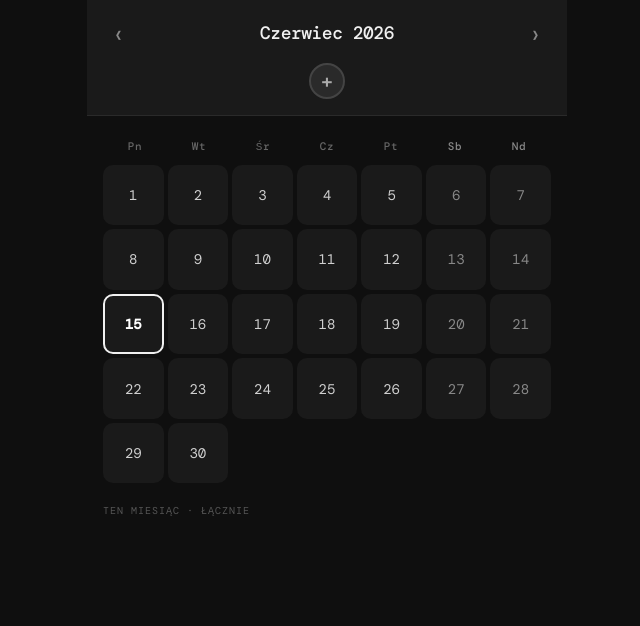
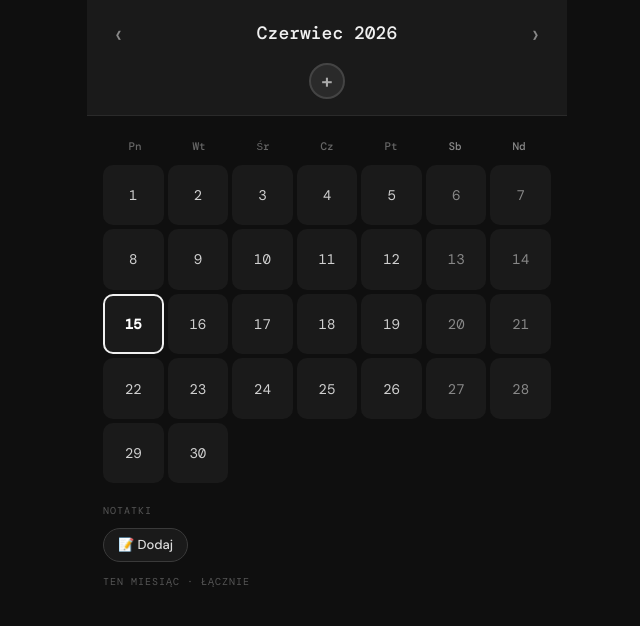
Before and after one commit to nastslay/tickcal, a React (Vite) app: page / in a window 1280 px wide. Shown: the top 626 px of the page, without its empty margins (313-953 px from the left). Built offline with nearby package versions, Linux system fonts and the light colour scheme.

Commit message:
Aktualizacja funkcji X lub poprawka wyglądu

```diff
--- a/src/App.jsx
+++ b/src/App.jsx
@@ -1,19 +1,21 @@
 import { useState, useEffect, useRef } from "react";
 
-// Predefiniowana paleta kolorów (sztywno zakodowane, użytkownik nie wybiera dowolnego koloru)
+// --------------------------------------------------------------
+// BARDZIEJ JASKRAWA PALETA
+// --------------------------------------------------------------
 const MASTER_PALETTE = [
-  { hex: "#E8C547", defaultLabel: "Żółty" },
-  { hex: "#5B9BF0", defaultLabel: "Niebieski" },
-  { hex: "#F07373", defaultLabel: "Czerwony" },
-  { hex: "#6DCF8E", defaultLabel: "Zielony" },
-  { hex: "#C56CE8", defaultLabel: "Fioletowy" },
-  { hex: "#F09B42", defaultLabel: "Pomarańczowy" },
-  { hex: "#F27EA8", defaultLabel: "Różowy" },
-  { hex: "#8B5A2B", defaultLabel: "Brązowy" },
+  { hex: "#FFD966", defaultLabel: "Task" },
+  { hex: "#4D9EFF", defaultLabel: "Task" },
+  { hex: "#FF6B6B", defaultLabel: "Task" },
+  { hex: "#6BCB77", defaultLabel: "Task" },
+  { hex: "#D96CFF", defaultLabel: "Task" },
+  { hex: "#FFB347", defaultLabel: "Task" },
+  { hex: "#FF80B3", defaultLabel: "Task" },
+  { hex: "#B5835A", defaultLabel: "Task" },
 ];
 
 const MAX_COLORS = 6;
-const STORAGE_KEY = "tickcal_v3";
+const STORAGE_KEY = "tickcal_v5";
 
 function loadState() {
   try {
@@ -29,7 +31,6 @@ function saveState(state) {
   localStorage.setItem(STORAGE_KEY, JSON.stringify(state));
 }
 
-// Migracja starych danych (pojedynczy kolor na dzień -> tablica)
 function migrateTicks(oldTicks) {
   if (!oldTicks) return {};
   const newTicks = {};
@@ -64,60 +65,68 @@ export default function App() {
   const today = new Date();
   const [viewYear, setViewYear] = useState(today.getFullYear());
   const [viewMonth, setViewMonth] = useState(today.getMonth());
-  const [activeColors, setActiveColors] = useState([]);   // tablica obiektów kolorów z unikalnym id
+  const [activeColors, setActiveColors] = useState([]);
   const [activeColorId, setActiveColorId] = useState(null);
-  const [ticks, setTicks] = useState({});   // "YYYY-MM-DD" -> array of color ids
-  const [labels, setLabels] = useState({}); // colorId -> custom label
+  const [ticks, setTicks] = useState({});
+  const [labels, setLabels] = useState({});
   const [editingLabel, setEditingLabel] = useState(null);
   const [labelDraft, setLabelDraft] = useState("");
   const [showAddPalette, setShowAddPalette] = useState(false);
   const addButtonRef = useRef(null);
 
-  // Inicjalizacja: wczytaj z localStorage lub ustaw domyślne 4 kolory
+  // Notatki
+  const [notes, setNotes] = useState({});
+  const [selectedDate, setSelectedDate] = useState(null);
+  const [showNoteModal, setShowNoteModal] = useState(false);
+  const [noteDraft, setNoteDraft] = useState("");
+
+  // Inicjalizacja
   useEffect(() => {
     const saved = loadState();
     if (saved) {
       if (saved.activeColors && Array.isArray(saved.activeColors)) {
         setActiveColors(saved.activeColors);
       } else {
-        // Domyślnie pierwsze 4 kolory z palety
         const defaultColors = MASTER_PALETTE.slice(0, 4).map((c, idx) => ({
           ...c,
-          id: idx + 1, // stare ID dla kompatybilności
+          id: idx + 1,
+          defaultLabel: `Task ${idx + 1}`,
         }));
         setActiveColors(defaultColors);
+        const initialLabels = {};
+        defaultColors.forEach(c => { initialLabels[c.id] = c.defaultLabel; });
+        setLabels(initialLabels);
       }
-      if (saved.ticks) {
-        setTicks(migrateTicks(saved.ticks));
-      }
-      if (saved.labels) {
-        setLabels(saved.labels);
-      }
-      if (saved.activeColorId) {
-        setActiveColorId(saved.activeColorId);
-      }
+      if (saved.ticks) setTicks(migrateTicks(saved.ticks));
+      if (saved.labels) setLabels(prev => ({ ...prev, ...saved.labels }));
+      if (saved.activeColorId) setActiveColorId(saved.activeColorId);
+      if (saved.notes) setNotes(saved.notes);
+      if (saved.selectedDate) setSelectedDate(saved.selectedDate);
     } else {
-      // Brak zapisanych danych – ustaw domyślne 4 kolory
       const defaultColors = MASTER_PALETTE.slice(0, 4).map((c, idx) => ({
         ...c,
         id: idx + 1,
+        defaultLabel: `Task ${idx + 1}`,
       }));
       setActiveColors(defaultColors);
+      const initialLabels = {};
+      defaultColors.forEach(c => { initialLabels[c.id] = c.defaultLabel; });
+      setLabels(initialLabels);
       if (defaultColors.length > 0) setActiveColorId(defaultColors[0].id);
     }
   }, []);
 
-  // Zapisz do localStorage przy każdej zmianie
   useEffect(() => {
     saveState({
       activeColors,
       ticks,
       labels,
       activeColorId,
+      notes,
+      selectedDate,
     });
-  }, [activeColors, ticks, labels, activeColorId]);
+  }, [activeColors, ticks, labels, activeColorId, notes, selectedDate]);
 
-  // Upewnij się, że aktywny kolor istnieje
   useEffect(() => {
     const exists = activeColors.some(c => c.id === activeColorId);
     if (!exists && activeColors.length > 0) {
@@ -148,6 +157,7 @@ export default function App() {
       }
       return { ...prev, [key]: newColors };
     });
+    setSelectedDate(key);
   }
 
   function getLabel(colorId) {
@@ -166,25 +176,19 @@ export default function App() {
     }
   }
 
-  // Liczniki dla aktualnego miesiąca
   const counts = {};
   activeColors.forEach(c => { counts[c.id] = 0; });
   Object.entries(ticks).forEach(([key, colorIds]) => {
     const [y, m] = key.split("-").map(Number);
     if (y === viewYear && m === viewMonth + 1) {
-      colorIds.forEach(cid => {
-        counts[cid] = (counts[cid] || 0) + 1;
-      });
+      colorIds.forEach(cid => { counts[cid] = (counts[cid] || 0) + 1; });
     }
   });
 
-  // Liczniki ogółem
   const totalCounts = {};
   activeColors.forEach(c => { totalCounts[c.id] = 0; });
   Object.values(ticks).forEach(colorIds => {
-    colorIds.forEach(cid => {
-      totalCounts[cid] = (totalCounts[cid] || 0) + 1;
-    });
+    colorIds.forEach(cid => { totalCounts[cid] = (totalCounts[cid] || 0) + 1; });
   });
 
   function prevMonth() {
@@ -196,14 +200,12 @@ export default function App() {
     else setViewMonth(m => m + 1);
   }
 
-  // Dodawanie koloru z predefiniowanej palety
   function addColorFromPalette(paletteColor) {
     if (activeColors.length >= MAX_COLORS) {
       alert(`Możesz dodać maksymalnie ${MAX_COLORS} kolorów.`);
       setShowAddPalette(false);
       return;
     }
-    // Sprawdź czy kolor o takim hex już istnieje (opcjonalnie – można dodać ten sam kolor? Zakładamy, że nie)
     const alreadyExists = activeColors.some(c => c.hex === paletteColor.hex);
     if (alreadyExists) {
       alert("Ten kolor jest już dodany.");
@@ -211,12 +213,11 @@ export default function App() {
       return;
     }
     const newId = Date.now();
-    const newColor = {
-      ...paletteColor,
-      id: newId,
-    };
+    const nextNumber = activeColors.length + 1;
+    const newLabel = `Task ${nextNumber}`;
+    const newColor = { ...paletteColor, id: newId, defaultLabel: newLabel };
     setActiveColors(prev => [...prev, newColor]);
-    setLabels(prev => ({ ...prev, [newId]: paletteColor.defaultLabel }));
+    setLabels(prev => ({ ...prev, [newId]: newLabel }));
     setActiveColorId(newId);
     setShowAddPalette(false);
   }
@@ -226,50 +227,91 @@ export default function App() {
       alert("Musi pozostać przynajmniej jeden kolor.");
       return;
     }
-    const colorToDelete = activeColors.find(c => c.id === colorId);
-    if (!colorToDelete) return;
-    const confirmMsg = `Usunąć kolor "${getLabel(colorId)}"? Wszystkie oznaczenia tym kolorem znikną.`;
-    if (!window.confirm(confirmMsg)) return;
-
-    // Usuń z listy aktywnych kolorów
+    if (!window.confirm(`Usunąć kolor "${getLabel(colorId)}"? Wszystkie oznaczenia znikną.`)) return;
     setActiveColors(prev => prev.filter(c => c.id !== colorId));
-    // Usuń z wszystkich ticków
     setTicks(prev => {
       const newTicks = {};
       for (const [date, colorIds] of Object.entries(prev)) {
         const filtered = colorIds.filter(id => id !== colorId);
-        if (filtered.length > 0) {
-          newTicks[date] = filtered;
-        }
+        if (filtered.length) newTicks[date] = filtered;
       }
       return newTicks;
     });
-    // Usuń etykietę
     setLabels(prev => {
       const { [colorId]: _, ...rest } = prev;
       return rest;
     });
-    // Aktywny kolor zostanie automatycznie zaktualizowany przez useEffect
   }
 
-  // Nieużywane kolory z palety (których nie ma w activeColors)
   const unusedColors = MASTER_PALETTE.filter(
-    masterColor => !activeColors.some(active => active.hex === masterColor.hex)
+    master => !activeColors.some(active => active.hex === master.hex)
   );
 
-  // Zamknięcie palety po kliknięciu poza nią
   useEffect(() => {
     function handleClickOutside(event) {
       if (addButtonRef.current && !addButtonRef.current.contains(event.target)) {
         const paletteDiv = document.getElementById("add-palette-panel");
-        if (paletteDiv && !paletteDiv.contains(event.target)) {
-          setShowAddPalette(false);
-        }
+        if (paletteDiv && !paletteDiv.contains(event.target)) setShowAddPalette(false);
       }
     }
     document.addEventListener("mousedown", handleClickOutside);
     return () => document.removeEventListener("mousedown", handleClickOutside);
   }, []);
+
+  // Notatki - funkcje
+  function openNoteModal() {
+    if (!selectedDate) {
+      alert("Najpierw kliknij na dowolny dzień w kalendarzu.");
+      return;
+    }
+    const existingNote = notes[selectedDate] || "";
+    setNoteDraft(existingNote);
+    setShowNoteModal(true);
+  }
+
+  function saveNote() {
+    if (!selectedDate) return;
+    if (noteDraft.trim() === "") {
+      setNotes(prev => {
+        const { [selectedDate]: _, ...rest } = prev;
+        return rest;
+      });
+    } else {
+      setNotes(prev => ({ ...prev, [selectedDate]: noteDraft.trim() }));
+    }
+    setShowNoteModal(false);
+    setNoteDraft("");
+  }
+
+  function viewNote() {
+    if (!selectedDate) {
+      alert("Najpierw kliknij na dzień.");
+      return;
+    }
+    const note = notes[selectedDate];
+    if (!note) {
+      alert("Brak notatki dla tego dnia.");
+    } else {
+      alert(`Notatka z dnia ${selectedDate}:\n\n${note}`);
+    }
+  }
+
+  function deleteNote() {
+    if (!selectedDate) {
+      alert("Najpierw kliknij na dzień.");
+      return;
+    }
+    if (!notes[selectedDate]) {
+      alert("Brak notatki do usunięcia.");
+      return;
+    }
+    if (window.confirm("Czy na pewno usunąć notatkę?")) {
+      setNotes(prev => {
+        const { [selectedDate]: _, ...rest } = prev;
+        return rest;
+      });
+    }
+  }
 
   // Generowanie siatki kalendarza
   const cells = [];
@@ -278,10 +320,10 @@ export default function App() {
   while (cells.length % 7 !== 0) cells.push(null);
 
   const isToday = (d) =>
-    d &&
-    viewYear === today.getFullYear() &&
-    viewMonth === today.getMonth() &&
-    d === today.getDate();
+    d && viewYear === today.getFullYear() && viewMonth === today.getMonth() && d === today.getDate();
+
+  // Czy dla wybranego dnia istnieje notatka?
+  const hasNoteForSelected = selectedDate && notes[selectedDate];
 
   return (
     <div style={{ maxWidth: 480, margin: "0 auto", padding: "0 0 40px" }}>
@@ -294,16 +336,14 @@ export default function App() {
         top: 0,
         zIndex: 10,
       }}>
-        {/* Nawigacja miesiąca */}
         <div style={{ display: "flex", alignItems: "center", justifyContent: "space-between", marginBottom: 16 }}>
           <button onClick={prevMonth} style={navBtnStyle}>‹</button>
-          <span style={{ fontFamily: "'DM Mono', monospace", fontSize: 18, fontWeight: 500, letterSpacing: "-0.5px" }}>
+          <span style={{ fontFamily: "'DM Mono', monospace", fontSize: 18, fontWeight: 500 }}>
             {MONTHS_PL[viewMonth]} {viewYear}
           </span>
           <button onClick={nextMonth} style={navBtnStyle}>›</button>
         </div>
 
-        {/* Kółka kolorów + przycisk dodawania */}
         <div style={{ display: "flex", gap: 8, justifyContent: "center", flexWrap: "wrap", alignItems: "center", position: "relative" }}>
           {activeColors.map(c => (
             <button
@@ -317,8 +357,8 @@ export default function App() {
                 border: activeColorId === c.id ? `3px solid #fff` : "3px solid transparent",
                 outline: activeColorId === c.id ? `2px solid ${c.hex}` : "none",
                 cursor: "pointer",
+                transform: activeColorId === c.id ? "scale(1.2)" : "scale(1)",
                 transition: "transform 0.15s, outline 0.15s",
-                transform: activeColorId === c.id ? "scale(1.2)" : "scale(1)",
               }}
             />
           ))}
@@ -338,15 +378,11 @@ export default function App() {
                 display: "flex",
                 alignItems: "center",
                 justifyContent: "center",
-                transition: "background 0.1s",
               }}
-              title="Dodaj kolor z palety (max 6)"
             >
               +
             </button>
           )}
-
-          {/* Panel wyboru koloru z palety */}
           {showAddPalette && unusedColors.length > 0 && (
             <div
               id="add-palette-panel"
@@ -380,7 +416,6 @@ export default function App() {
                     background: color.hex,
                     border: "2px solid #fff",
                     cursor: "pointer",
-                    transition: "transform 0.1s",
                   }}
                   title={color.defaultLabel}
                 />
@@ -401,7 +436,6 @@ export default function App() {
               color: d === "Sb" || d === "Nd" ? "#888" : "#666",
               padding: "6px 0",
               fontFamily: "'DM Mono', monospace",
-              letterSpacing: "0.05em",
             }}>{d}</div>
           ))}
         </div>
@@ -415,8 +449,8 @@ export default function App() {
             const today_ = isToday(day);
             const colIndex = i % 7;
             const isWeekend = colIndex === 5 || colIndex === 6;
+            const hasNote = !!notes[key];
 
-            // Podziel kropki na dwa rzędy (maksymalnie 3 w rzędzie)
             const row1 = colorHexes.slice(0, 3);
             const row2 = colorHexes.slice(3, 6);
 
@@ -435,8 +469,8 @@ export default function App() {
                   alignItems: "center",
                   justifyContent: "center",
                   gap: 4,
+                  position: "relative",
                   transition: "background 0.12s, transform 0.1s",
-                  position: "relative",
                   WebkitTapHighlightColor: "transparent",
                 }}
                 onTouchStart={e => e.currentTarget.style.transform = "scale(0.93)"}
@@ -444,6 +478,18 @@ export default function App() {
                 onMouseDown={e => e.currentTarget.style.transform = "scale(0.93)"}
                 onMouseUp={e => e.currentTarget.style.transform = "scale(1)"}
               >
+                {hasNote && (
+                  <div style={{
+                    position: "absolute",
+                    top: 0,
+                    left: 0,
+                    width: "100%",
+                    height: 4,
+                    backgroundColor: "#ff4d4d",
+                    borderTopLeftRadius: 8,
+                    borderTopRightRadius: 8,
+                  }} />
+                )}
                 <span style={{
                   fontSize: 14,
                   fontWeight: today_ ? 600 : 400,
@@ -454,18 +500,18 @@ export default function App() {
                   {day}
                 </span>
                 {colorHexes.length > 0 && (
-                  <div style={{ display: "flex", flexDirection: "column", gap: 2, alignItems: "center" }}>
+                  <div style={{ display: "flex", flexDirection: "column", gap: 3, alignItems: "center" }}>
                     {row1.length > 0 && (
-                      <div style={{ display: "flex", gap: 2, justifyContent: "center" }}>
+                      <div style={{ display: "flex", gap: 3, justifyContent: "center" }}>
                         {row1.map((hex, idx) => (
-                          <div key={idx} style={{ width: 6, height: 6, borderRadius: "50%", background: hex }} />
+                          <div key={idx} style={{ width: 9, height: 9, borderRadius: "50%", background: hex }} />
                         ))}
                       </div>
                     )}
                     {row2.length > 0 && (
-                      <div style={{ display: "flex", gap: 2, justifyContent: "center" }}>
+                      <div style={{ display: "flex", gap: 3, justifyContent: "center" }}>
                         {row2.map((hex, idx) => (
-                          <div key={idx} style={{ width: 6, height: 6, borderRadius: "50%", background: hex }} />
+                          <div key={idx} style={{ width: 9, height: 9, borderRadius: "50%", background: hex }} />
                         ))}
                       </div>
                     )}
@@ -477,8 +523,46 @@ export default function App() {
         </div>
       </div>
 
-      {/* Lista kolorów z licznikami i przyciskami usuwania */}
+      {/* Panel notatek – przyciski w jednej linii, nieco większe */}
       <div style={{ padding: "20px 16px 0" }}>
+        <div style={{
+          fontFamily: "'DM Mono', monospace",
+          fontSize: 10,
+          color: "#555",
+          letterSpacing: "0.1em",
+          marginBottom: 10,
+          textTransform: "uppercase",
+        }}>
+          Notatki
+        </div>
+        <div style={{
+          display: "flex",
+          gap: 10,
+          flexWrap: "nowrap",
+          overflowX: "auto",
+          marginBottom: 12,
+        }}>
+          <button onClick={openNoteModal} style={noteButtonStyle}>
+            {hasNoteForSelected ? "✏️ Edytuj" : "📝 Dodaj"}
+          </button>
+          {hasNoteForSelected && (
+            <button onClick={viewNote} style={noteButtonStyle}>👁️ Zobacz</button>
+          )}
+          {hasNoteForSelected && (
+            <button onClick={deleteNote} style={{ ...noteButtonStyle, background: "#3a1a1a", borderColor: "#a00" }}>
+              🗑️ Usuń
+            </button>
+          )}
+        </div>
+        {selectedDate && (
+          <div style={{ fontSize: 12, color: "#888", marginBottom: 12 }}>
+            Wybrany dzień: {selectedDate}
+          </div>
+        )}
+      </div>
+
+      {/* Lista kolorów z licznikami */}
+      <div style={{ padding: "0 16px" }}>
         <div style={{
           fontFamily: "'DM Mono', monospace",
           fontSize: 10,
@@ -504,7 +588,6 @@ export default function App() {
               onClick={() => setActiveColorId(c.id)}
             >
               <div style={{ width: 12, height: 12, borderRadius: "50%", background: c.hex, flexShrink: 0 }} />
-
               {editingLabel === c.id ? (
                 <input
                   autoFocus
@@ -522,7 +605,6 @@ export default function App() {
                     outline: "none",
                     color: "#f0f0f0",
                     fontSize: 14,
-                    fontFamily: "'DM Sans', sans-serif",
                     padding: "2px 0",
                   }}
                 />
@@ -530,48 +612,26 @@ export default function App() {
                 <span
                   style={{ flex: 1, fontSize: 14, color: "#c0c0c0" }}
                   onDoubleClick={e => { e.stopPropagation(); startEditLabel(c.id); }}
-                  title="Kliknij dwukrotnie, aby edytować etykietę"
+                  title="Kliknij dwukrotnie, aby edytować"
                 >
                   {getLabel(c.id)}
                   <span style={{ fontSize: 10, color: "#444", marginLeft: 6 }}>(2× klik)</span>
                 </span>
               )}
-
               <div style={{ display: "flex", gap: 8, alignItems: "center" }}>
-                <span style={{
-                  fontFamily: "'DM Mono', monospace",
-                  fontSize: 18,
-                  fontWeight: 500,
-                  color: c.hex,
-                  minWidth: 28,
-                  textAlign: "right",
-                }}>
+                <span style={{ fontFamily: "'DM Mono', monospace", fontSize: 18, fontWeight: 500, color: c.hex, minWidth: 28, textAlign: "right" }}>
                   {counts[c.id] || 0}
                 </span>
                 <span style={{ color: "#333", fontSize: 12 }}>·</span>
-                <span style={{
-                  fontFamily: "'DM Mono', monospace",
-                  fontSize: 13,
-                  color: "#555",
-                  minWidth: 24,
-                  textAlign: "right",
-                }}>
+                <span style={{ fontFamily: "'DM Mono', monospace", fontSize: 13, color: "#555", minWidth: 24, textAlign: "right" }}>
                   {totalCounts[c.id] || 0}
                 </span>
               </div>
-
               <button
                 onClick={(e) => { e.stopPropagation(); deleteColor(c.id); }}
                 style={{
-                  background: "none",
-                  border: "none",
-                  color: "#666",
-                  fontSize: 16,
-                  cursor: "pointer",
-                  padding: "0 4px",
-                  borderRadius: 20,
-                  transition: "color 0.1s",
-                  fontWeight: "bold",
+                  background: "none", border: "none", color: "#666", fontSize: 16, cursor: "pointer",
+                  padding: "0 4px", borderRadius: 20, transition: "color 0.1s", fontWeight: "bold",
                 }}
                 onMouseEnter={e => e.currentTarget.style.color = "#ff8888"}
                 onMouseLeave={e => e.currentTarget.style.color = "#666"}
@@ -583,17 +643,63 @@ export default function App() {
           ))}
         </div>
       </div>
+
+      {/* Modal notatki */}
+      {showNoteModal && (
+        <div style={{
+          position: "fixed", top: 0, left: 0, right: 0, bottom: 0,
+          background: "rgba(0,0,0,0.7)", display: "flex", alignItems: "center", justifyContent: "center",
+          zIndex: 1000,
+        }} onClick={() => setShowNoteModal(false)}>
+          <div style={{
+            background: "#1e1e1e", borderRadius: 24, padding: 24, width: "90%", maxWidth: 400,
+            border: "1px solid #333", boxShadow: "0 10px 30px rgba(0,0,0,0.5)",
+          }} onClick={e => e.stopPropagation()}>
+            <h3 style={{ margin: "0 0 16px", fontSize: 18, color: "#fff" }}>Notatka dla dnia {selectedDate}</h3>
+            <textarea
+              autoFocus
+              value={noteDraft}
+              onChange={e => setNoteDraft(e.target.value)}
+              placeholder="Wpisz treść notatki..."
+              rows={5}
+              style={{
+                width: "100%", background: "#0f0f0f", border: "1px solid #444", borderRadius: 12,
+                padding: 12, color: "#f0f0f0", fontSize: 14, fontFamily: "'DM Sans', sans-serif",
+                resize: "vertical",
+              }}
+            />
+            <div style={{ display: "flex", gap: 12, justifyContent: "flex-end", marginTop: 20 }}>
+              <button onClick={() => setShowNoteModal(false)} style={{ ...modalButton, background: "#333" }}>Anuluj</button>
+              <button onClick={saveNote} style={{ ...modalButton, background: "#4D9EFF" }}>Zapisz</button>
+            </div>
+          </div>
+        </div>
+      )}
     </div>
   );
 }
 
 const navBtnStyle = {
-  background: "none",
-  border: "none",
-  color: "#888",
-  fontSize: 26,
+  background: "none", border: "none", color: "#888", fontSize: 26,
+  cursor: "pointer", padding: "0 8px", lineHeight: 1, fontFamily: "'DM Sans', sans-serif",
+};
+
+// Nieco większe przyciski notatek (ale nadal w jednej linii)
+const noteButtonStyle = {
+  background: "#1a1a1a",
+  border: "1px solid #3a3a3a",
+  borderRadius: 30,
+  padding: "6px 14px",
+  fontSize: "13px",
+  fontWeight: 500,
+  color: "#ddd",
   cursor: "pointer",
-  padding: "0 8px",
-  lineHeight: 1,
   fontFamily: "'DM Sans', sans-serif",
+  whiteSpace: "nowrap",
+  transition: "background 0.1s",
 };
+
+const modalButton = {
+  border: "none", borderRadius: 30, padding: "8px 20px", color: "#fff",
+  fontSize: 14, cursor: "pointer", fontFamily: "'DM Sans', sans-serif",
+};
```
